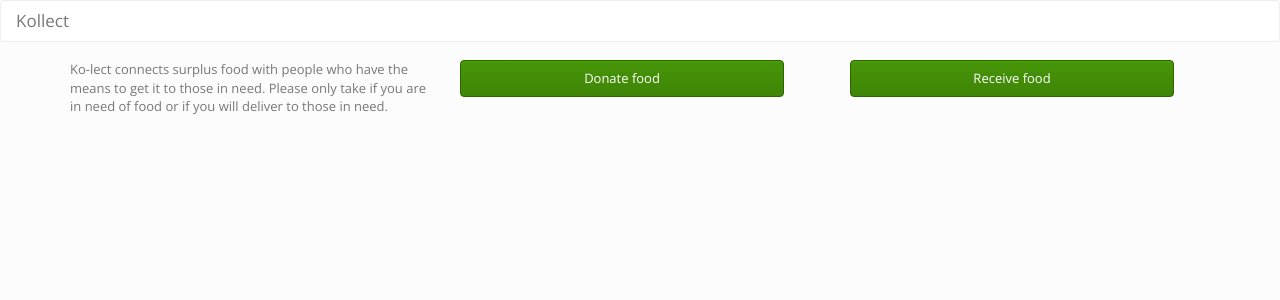
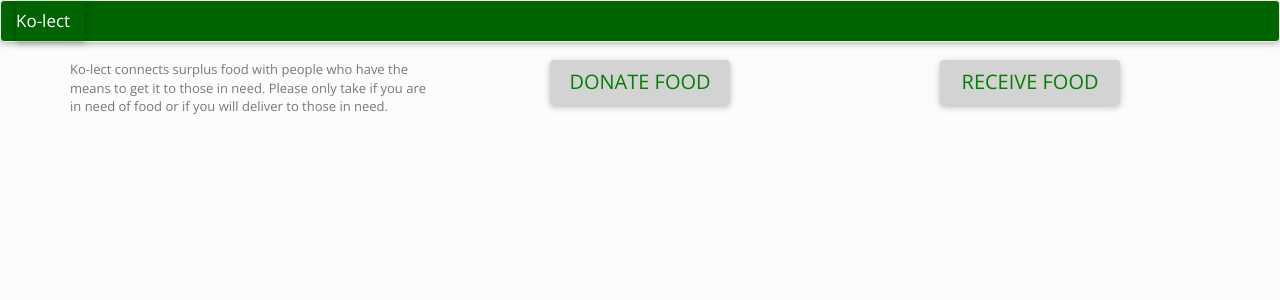
Before and after one commit to saulsmcouk/LostMyNameYRS2015, a Flask app: page / in a window 1280 px wide. Shown: the top 300 px of the page. Run offline with Flask 2, Linux system fonts and the light colour scheme; data that the repository does not hold is empty; some libraries are stand-ins or nearby versions.

Commit message:
Loads of hacky css to implement design, updated env_setup.py for your demo

```diff
--- a/python-backend/env_setup.py
+++ b/python-backend/env_setup.py
@@ -1,4 +1,4 @@
-import database
+import sys_modules.database as database
 
 from pymongo import MongoClient
 
@@ -7,3 +7,7 @@ c.drop_database('community')
 
 # Insert admin user
 database.db_insert( 'users', {'username': 'admin'} )
+
+database.db_insert( 'offers', {'title': 'Loads of spare curries', 'description': "Come and get them", 'location': [51.60, 0.112], 'username': 'admin'});
+
+database.db_insert( 'offers', {'title': 'Fresh fruit and veg from greengrocer', 'description': "Come and get them", 'location': [51.40, 0.22], 'username': 'admin'});
--- a/python-backend/files/js/ui.js
+++ b/python-backend/files/js/ui.js
@@ -1,3 +1,5 @@
+// NOTE: If the currentLocation stuff suddenly starts working, you should probably actually override it with the dummy 'hackney' location so that the env_setup demo locations work ........
+
 window.data = {};
 function switchView(view_name) {
   hideAllViews();
@@ -91,12 +93,12 @@ function renderOffers() {
       }
 
       // Construct the HTML as a JS String
-      offerspanehtml += '<div class="offer row">';
-      offerspanehtml += '  <div class="offer-title col-md-4"><h1>' + offer.title + '</h1></div>';
-      offerspanehtml += '  <div class="offer-description col-md-4"><p>' + offer.description + '</p> </div>';
+      offerspanehtml += '<div class="offer">';
+      offerspanehtml += '  <div class="offer-title"><h1>' + offer.title + '</h1></div>';
+      offerspanehtml += '  <div class="offer-description><p>' + offer.description + '</p> </div>';
       offerspanehtml += offer.location;
-      offerspanehtml += '  <div class="offer-image col-md-4">' + '<img src="http://lorempixel.com/400/200/food/ " />' /* PUT SOME NICE PLACEHOLDERS IN HERE */ + '</div>';
-        offerspanehtml += '<div class="col-md-3"><button class="btn" onclick="claimOffer(\'' + offer._id + '\')">Claim</button><button class="btn">Claimed?</button></div>'
+      offerspanehtml += '  <div class="offer-image">' + '<img src="http://lorempixel.com/400/200/food/ " />' /* PUT SOME NICE PLACEHOLDERS IN HERE */ + '</div>';
+        offerspanehtml += '<div style="text-align: right"><button class="btn" onclick="claimOffer(\'' + offer._id + '\')">Claim</button><button class="btn">Claimed?</button></div>'
       //var pos = new google.maps.LatLng(offer.location[0],offer.location[1]);
       drawPins();
 
--- /dev/null
+++ b/python-backend/files/views/custom.css
@@ -0,0 +1,63 @@
+.navbar-header, .navbar-default {
+  background-color: darkgreen;
+  box-shadow: 0 2px 5px 0 rgba(0, 0, 0, 0.16), 0 2px 10px 0 rgba(0, 0, 0, 0.12);
+}
+.navbar-header a.navbar-brand,
+.navbar-header a.navbar-brand:hover,
+.navbar-header a.navbar-brand:active,
+.navbar-header a.navbar-brand:focus,
+.navbar-header a.navbar-brand:visited {
+  color: white;
+}
+button.btn.btn-success {
+  background: lightgray;
+  border: none;
+  color: green;
+  text-transform: uppercase;
+  font-size: 20px;
+  width: 50%;
+  margin: 0 auto;
+  box-shadow: 0 2px 5px 0 rgba(0, 0, 0, 0.16), 0 2px 10px 0 rgba(0, 0, 0, 0.12);
+}
+btton.btn-btn-success:hover {
+  box-shadow: none;
+}
+div#map-canvas {
+  transform: translateZ(0px);
+  background-color: rgb(229, 227, 223);
+  height: 275px !important;
+  margin: 0 auto;
+  margin-top: -15px;
+}
+div#app-view-finding {
+  display: block;
+  background-color: lightgray;
+  margin-left: -15px;
+  margin-right: -15px;
+  min-height: 1000px;
+}
+.offer {
+  background-color: white;
+  margin-left: 15px;
+  margin-right: 15px;
+  min-height: 200px;
+  border-radius: 4px;
+  box-shadow: 0 2px 5px 0 rgba(0, 0, 0, 0.16), 0 2px 10px 0 rgba(0, 0, 0, 0.12);
+}
+.offer img {
+  /*  float: right;*/
+  width: 100%;
+}
+.offer-title h1 {
+  padding-top: 10px;
+  margin-left: 10px;
+}
+.offer button.btn {
+  background: none;
+  color: darkgreen;
+  text-transform: uppercase;
+  clear: none;
+  display: inline;
+  width: initial;
+  text-align: right;
+}
--- a/python-backend/templates/index.html
+++ b/python-backend/templates/index.html
@@ -8,6 +8,8 @@
 
   <!--Load bootstrapp -->
   <link rel="stylesheet" href="files/views/bootstrap.min.css">
+
+  <link rel="stylesheet" type="text/css" href="/files/views/custom.css">
 
   <!-- load our stuffs -->
   <script src="/files/js/jquery-2.1.4.min.js"></script>
@@ -66,7 +68,7 @@
     <div class="container-fluid">
       <div class="navbar-header">
         <a class="navbar-brand" href="/">
-        Kollect
+        Ko-lect
       </a>
       </div>
     </div>
```
